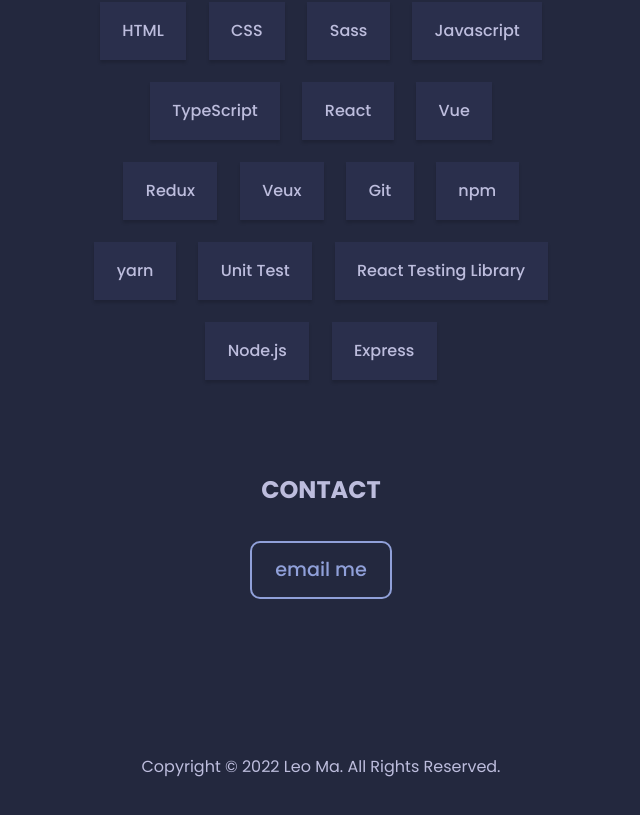
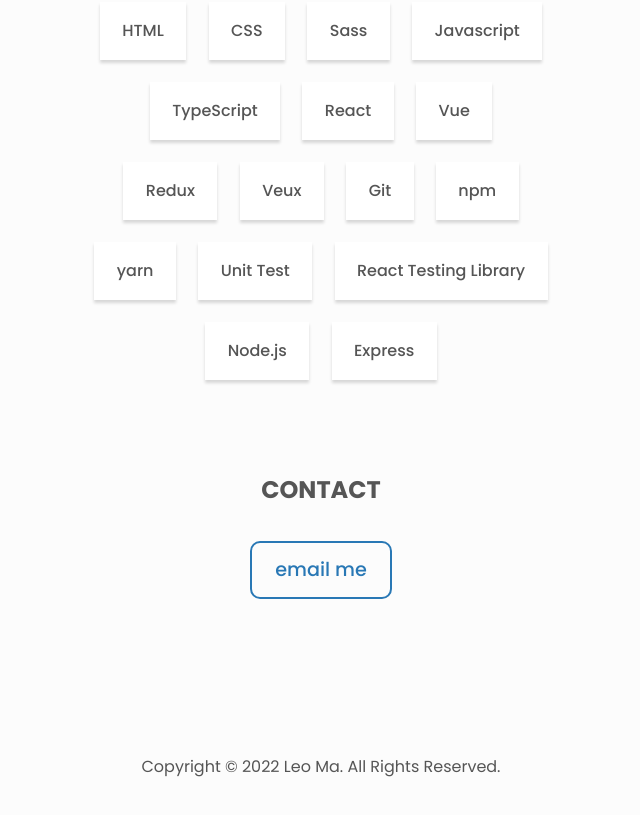
Before and after one commit to leomacode/portfolio, a React (Create React App) app: page / in a window 1280 px wide. Shown: the part 1429-2244 px from the top of the page, without its empty margins (319-959 px from the left). Built offline with nearby package versions, Linux system fonts and the light colour scheme.

Commit message:
optimize toggle dark mode

```diff
--- a/src/App.js
+++ b/src/App.js
@@ -1,13 +1,8 @@
-import { useEffect } from "react";
 import "./App.css";
 import { Navbar, Intro, Projects, Skills, Contact, Footer } from "./sections";
 import { BrowserRouter } from "react-router-dom";
-import { keepTheme } from "./utils/themes";
 
 function App() {
-  useEffect(() => {
-    keepTheme();
-  });
   return (
     <BrowserRouter>
       <div className="App">
--- a/src/sections/Navbar.js
+++ b/src/sections/Navbar.js
@@ -3,23 +3,17 @@
 import { useLocation } from "react-router-dom";
 import { HashLink } from "react-router-hash-link";
 import { FaMoon, FaSun, FaBars, FaTimes } from "react-icons/fa";
-import { setTheme } from "../utils/themes";
+import { changeTheme, setUpTheme } from "../utils/themes";
 
 function Navbar() {
   const [dataVisible, setDataVisible] = useState(false);
   const location = useLocation();
-  const [togClass, setTogClass] = useState("");
-  let theme = localStorage.getItem("theme");
+  const [theme, setTheme] = useState(localStorage.getItem("theme"));
 
-  const handleClick = () => {
-    if (localStorage.getItem("theme") === "theme-dark") {
-      setTheme("theme-light");
-      setTogClass("light");
-    } else {
-      setTheme("theme-dark");
-      setTogClass("dark");
-    }
-  };
+  //initially set up the theme
+  useEffect(() => {
+    setUpTheme(theme);
+  });
 
   //close the nav menu when somewhere out of the menu is clicked
   useEffect(() => {
@@ -38,14 +32,11 @@
     setDataVisible(false);
   }, [location]);
 
-  //set the theme icon according to the default theme
-  useEffect(() => {
-    if (localStorage.getItem("theme") === "theme-dark") {
-      setTogClass("dark");
-    } else if (localStorage.getItem("theme") === "theme-light") {
-      setTogClass("light");
-    }
-  }, [theme]);
+  //changer the theme when click the button
+  const handleClick = () => {
+    changeTheme();
+    setTheme(theme === "theme-light" ? "theme-dark" : "theme-light");
+  };
 
   return (
     <header className="header">
@@ -75,8 +66,8 @@
             </li>
           </ul>
 
-          <div className="switch btn__icon" onClick={() => handleClick()}>
-            {togClass === "light" ? (
+          <div className="switch btn__icon" onClick={handleClick}>
+            {theme === "theme-light" ? (
               <FaMoon className="moon" />
             ) : (
               <FaSun className="soon" />
--- a/src/utils/themes.js
+++ b/src/utils/themes.js
@@ -1,18 +1,15 @@
-function setTheme(themeName) {
+function setUpTheme(themeName) {
   localStorage.setItem("theme", themeName);
   document.documentElement.className = themeName;
 }
 
-function keepTheme() {
-  if (localStorage.getItem("theme")) {
-    if (localStorage.getItem("theme") === "theme-dark") {
-      setTheme("theme-dark");
-    } else if (localStorage.getItem("theme") === "theme-light") {
-      setTheme("theme-light");
-    }
+function changeTheme() {
+  const theme = localStorage.getItem("theme");
+  if (theme === "theme-dark") {
+    setUpTheme("theme-light");
   } else {
-    setTheme("theme-dark");
+    setUpTheme("theme-dark");
   }
 }
 
-export { keepTheme, setTheme };
+export { changeTheme, setUpTheme };
```
